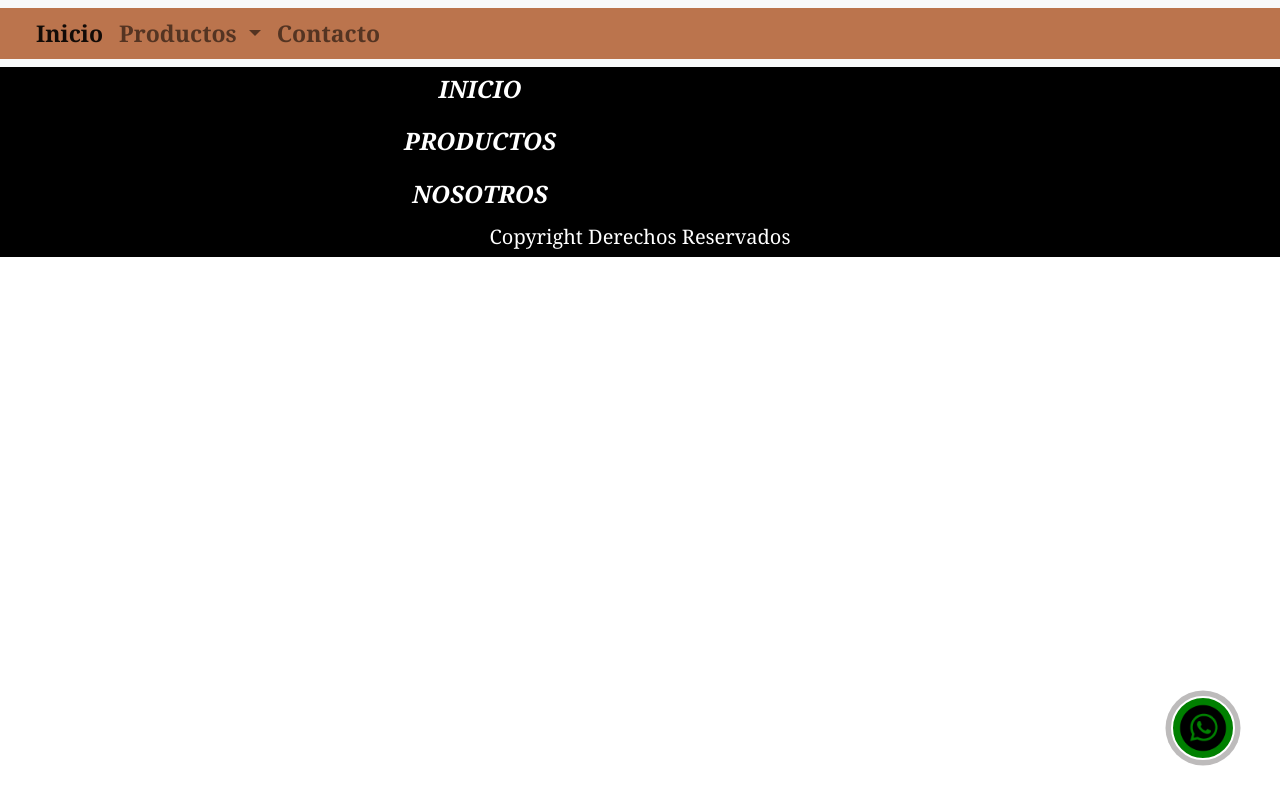
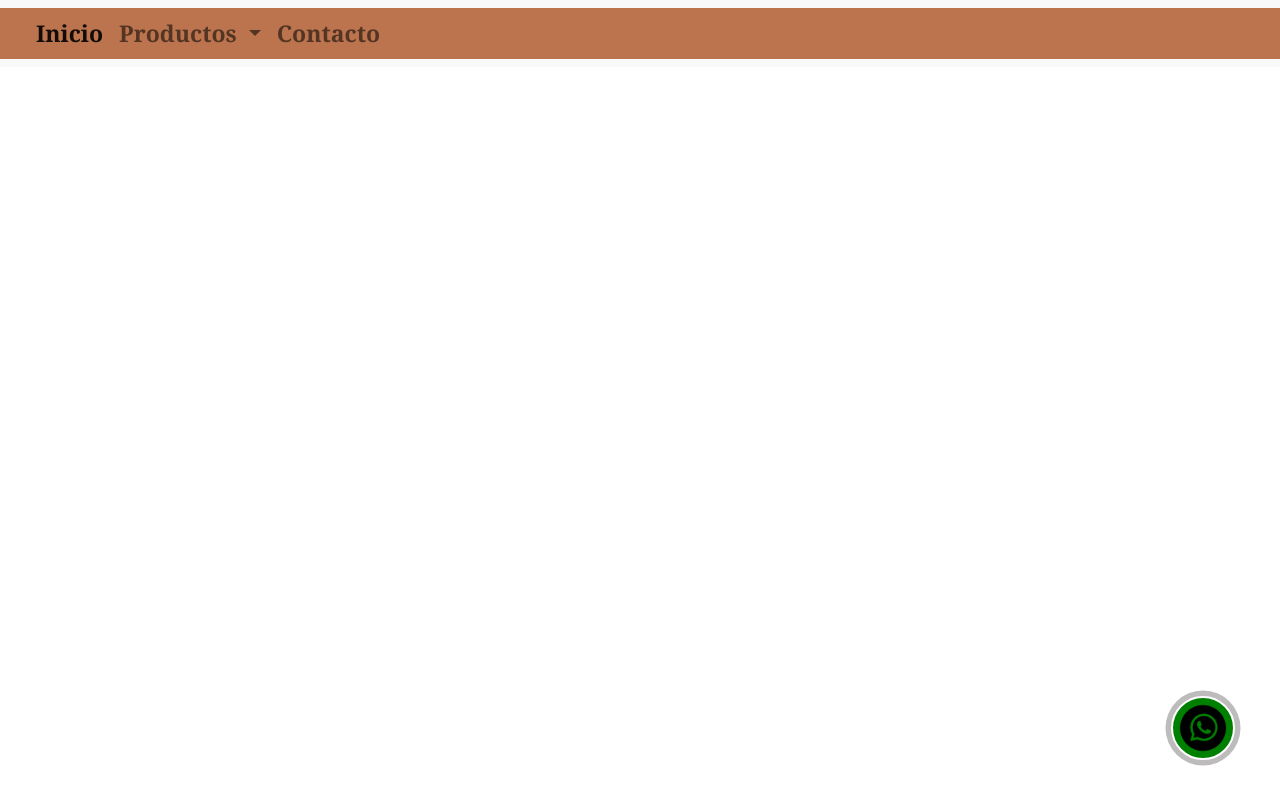
Before and after one commit to ItsOfnir/lilumarroquineria, a plain HTML site: page productos.html in a window 1280 px wide. Drawn offline with nearby package versions, Linux system fonts and the light colour scheme.

Commit message:
adios footer

```diff
--- a/productos.html
+++ b/productos.html
@@ -48,41 +48,6 @@
 </div>
 <!-- fin icono wpp -->
 
-<footer>
-    <div class="container-fluid cuerpofooter">
-        <div class="row">
-            <div class="col-xs-12 col-md-6 col-lg-3 cajaderedesfooter">
-                <a href="./index.html"><img src="..." class="logo1" alt=""></a>
-            </div>
-            <div class="col-xs-12 col-md-6 col-lg-3">
-                <ul class="navbar-nav">
-                    <li class="nav-item ">
-                        <a class="nav-link active" aria-current="page" href="./index.html"><h4><strong> <em> INICIO</em></strong> </h4> </a>
-                    </li>
-                    <li class="nav-item">
-                        <a class="nav-link" href="./productos.html"class="botonbarra"><h4><strong> <em> PRODUCTOS </em></strong></h4></a>
-                    </li>
-                    <li class="nav-item botonbarra">
-                        <a class="nav-link" href="./nosotros.html"><h4><strong> <em> NOSOTROS</em></strong></h4> </a>
-                    </li>
-                </ul>
-            </div>
-            <div id="lu" class="col-xs-12 col-md-6 col-lg-3 cajaderedesfooter">
-        </div>
-            <div id="lu" class="col-xs-12 col-md-6 col-lg-3 cajaderedesfooter">
-                <div> <a href="https://www.instagram.com/"><img src="./IMG/insta.png"class="logowts"  alt=""></a></div>
-                <div> <a href="https://www.facebook.com/"><img src="./IMG/face.png" class="logowts" alt=""></a></div>
-                <div> <a href="https://www.gmail.com/"><img src="./IMG/gmail.png"class="logowts"  alt=""></a></div>
-            </div>
-            <div class="col-xs-12 col-md-6 col-lg-3">
-
-            </div>
-            <div>
-                <h5>Copyright Derechos Reservados</h5>
-            </div>
-        </div>
-    </div>
-</footer>
 
     <script src="https://cdn.jsdelivr.net/npm/@popperjs/core@2.11.6/dist/umd/popper.min.js" integrity="sha384-oBqDVmMz9ATKxIep9tiCxS/Z9fNfEXiDAYTujMAeBAsjFuCZSmKbSSUnQlmh/jp3" crossorigin="anonymous"></script>
     <script src="https://cdn.jsdelivr.net/npm/bootstrap@5.2.2/dist/js/bootstrap.min.js" integrity="sha384-IDwe1+LCz02ROU9k972gdyvl+AESN10+x7tBKgc9I5HFtuNz0wWnPclzo6p9vxnk" crossorigin="anonymous"></script>
--- a/style.css
+++ b/style.css
@@ -1,21 +1,3 @@
-.nosotros_base_div{
-    width: 100%;
-    height: 500px;
-}
-.cuerpofooter{
-    border: 15px;
-    background-color: black;
-    text-align: center;
-    font-size:medium;color: #fff;
-}
-.cajaderedesfooter{
-    padding: 15px;
-}
-#lu{
-    display: flex;
-    flex-direction: row;
-    justify-content: space-around;
-}
 @media(max-width: 800px){
     #lu{
         flex-direction: column;
```
